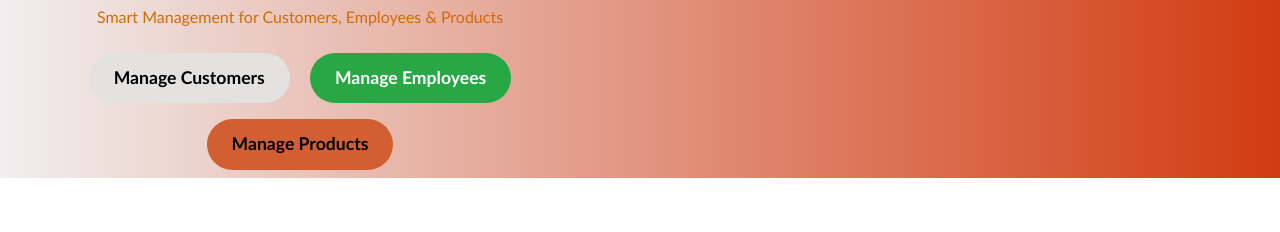
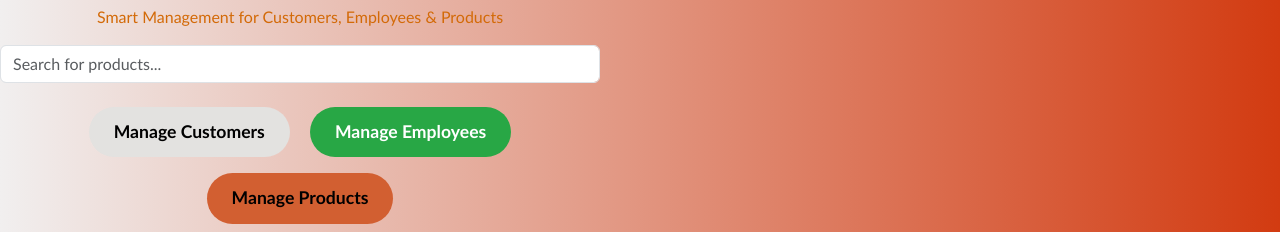
Before and after one commit to christeena211/project_myG, a plain HTML site: page index.html in a window 1280 px wide. Shown: the part 913-1145 px from the top of the page. Before the commit the page ends 1091 px from the top, so only its background shows below. Drawn offline with nearby package versions, Linux system fonts and the light colour scheme.

Commit message:
div update

```diff
--- a/index.html
+++ b/index.html
@@ -124,6 +124,10 @@
         <div class="hero-content text-center">
             <h1>Welcome to MyG</h1>
             <p>Smart Management for Customers, Employees & Products</p>
+            <div class="mb-3">
+                <input type="text" id="searchInput" class="form-control" placeholder="Search for products...">
+            </div>
+
             <div>
                 <a href="/customers/" class="btn btn-primary btn-custom m-2">Manage Customers</a>
                 <a href="/employees/" class="btn btn-success btn-custom m-2">Manage Employees</a>
```
